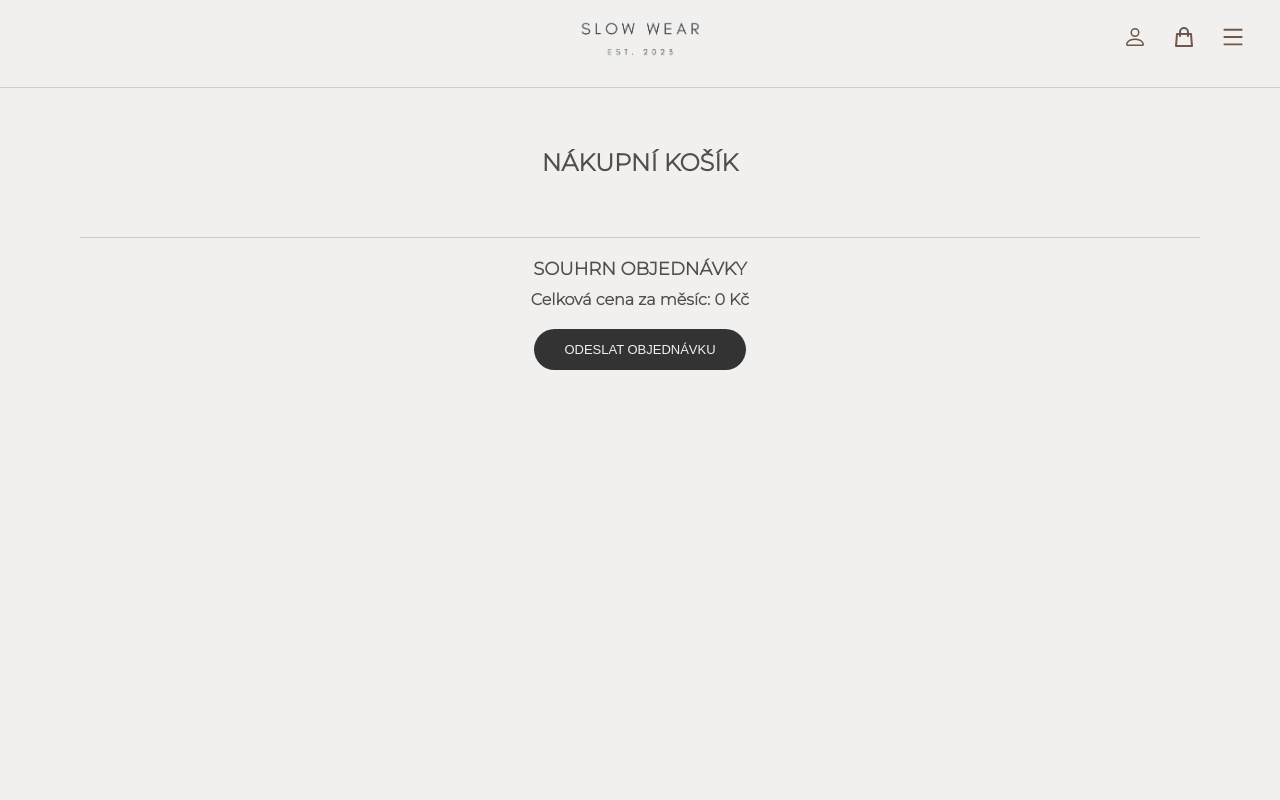
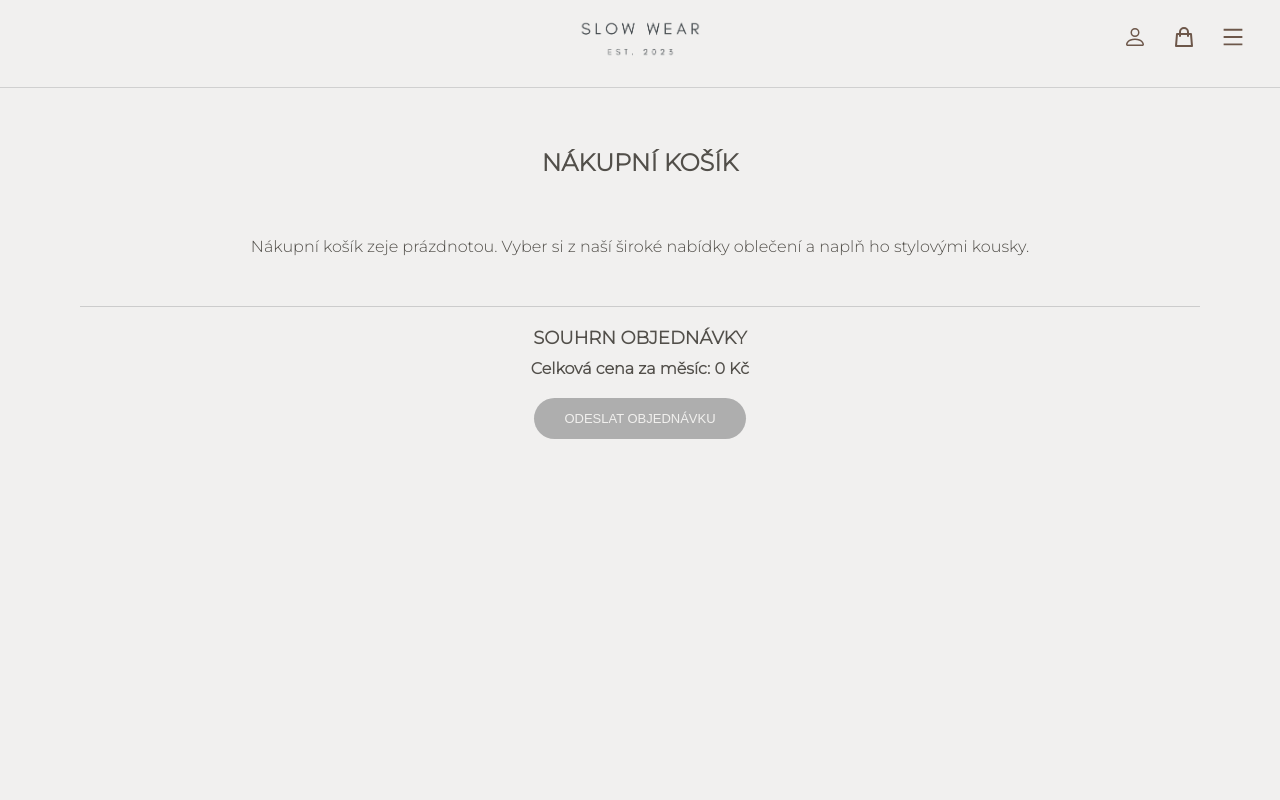
Before and after one commit to Kristyna-Novakova/slow-wear, a React app: page /kosik in a window 1280 px wide. Shown: the top 800 px of the page. Built offline with nearby package versions, Linux system fonts and the light colour scheme; a web font is replaced by a local one.

Commit message:
empty cart treatment

```diff
--- a/src/components/Button/Button.jsx
+++ b/src/components/Button/Button.jsx
@@ -2,13 +2,29 @@ import React from 'react';
 import './style.css';
 import { motion } from 'framer-motion';
 
-export const Button = ({ text, onClick }) => {
+export const Button = ({ text, onClick, disabled }) => {
+  const buttonVariants = {
+    enabled: {
+      scale: 1,
+      transition: {
+        duration: 0.2,
+      },
+    },
+    disabled: {
+      scale: 1,
+    },
+  };
+
   return (
     <motion.button
-      whileHover={{ scale: 1.05 }}
-      whileTap={{ scale: 0.95 }}
       className="button"
       onClick={onClick}
+      disabled={disabled}
+      variants={buttonVariants}
+      initial={disabled ? 'disabled' : 'enabled'}
+      animate="enabled"
+      whileHover={!disabled ? { scale: 1.05 } : {}}
+      whileTap={!disabled ? { scale: 0.95 } : {}}
     >
       {text}
     </motion.button>
--- a/src/components/Button/style.css
+++ b/src/components/Button/style.css
@@ -15,3 +15,8 @@
 .button:hover {
   background-color: #555;
 }
+
+.button:disabled {
+  background-color: #aeaeae;
+  cursor: not-allowed
+}
--- a/src/components/Footer/Footer.jsx
+++ b/src/components/Footer/Footer.jsx
@@ -18,7 +18,7 @@ export const Footer = () => {
             <Link to="/o-nas">O nás</Link>
           </li>
           <li>
-            <Link to="/muj-ucet">Registrace</Link>
+            <Link to="/muj-ucet">Přihlášení</Link>
           </li>
           <div className="social-media">
             <a href="https://www.instagram.com/kristynan/" target="_blank">
--- a/src/pages/ShoppingCart/ShoppingCart.jsx
+++ b/src/pages/ShoppingCart/ShoppingCart.jsx
@@ -12,6 +12,7 @@ import { insertOrders } from '../../lib/db';
 
 export const ShoppingCart = () => {
   const { cartItems, removeFromCart, clearShoppingCart } = useShoppingCart();
+
   const catalogue = useCatalogue();
   const navigate = useNavigate();
 
@@ -33,13 +34,21 @@ export const ShoppingCart = () => {
     <section className="section">
       <div className="cart-section">
         <h2 className="cart-title">Nákupní košík</h2>
+        <p className="empty-cart">
+          Nákupní košík zeje prázdnotou. Vyber si z naší široké nabídky oblečení
+          a naplň ho stylovými kousky.{' '}
+        </p>
 
+        {cartItems && (
           <ul className="cart-items">
             {cartItems.map((item) => {
               const product = findProduct(item, catalogue);
 
               return (
-              <li className="cart-item" key={item.productId + '_' + item.size}>
+                <li
+                  className="cart-item"
+                  key={item.productId + '_' + item.size}
+                >
                   <Link to={`/kategorie/${item.categoryId}/${item.productId}`}>
                     <div className="item-image">
                       <img
@@ -49,7 +58,9 @@ export const ShoppingCart = () => {
                     </div>
                   </Link>
                   <div className="item-details">
-                  <Link to={`/kategorie/${item.categoryId}/${item.productId}`}>
+                    <Link
+                      to={`/kategorie/${item.categoryId}/${item.productId}`}
+                    >
                       <h3 className="item-name">{product.name}</h3>
                     </Link>
                     <p className="item-size">Velikost: {item.size}</p>
@@ -72,6 +83,7 @@ export const ShoppingCart = () => {
               );
             })}
           </ul>
+        )}
 
         <div className="cart-summary">
           <h3 className="summary-title">Souhrn objednávky</h3>
@@ -81,7 +93,11 @@ export const ShoppingCart = () => {
         </div>
 
         <div className="cart-actions">
-          <Button text="Odeslat objednávku" onClick={handleSetOrder} />
+          <Button
+            text="Odeslat objednávku"
+            onClick={handleSetOrder}
+            disabled={cartItems.length === 0}
+          />
         </div>
       </div>
     </section>
--- a/src/pages/ShoppingCart/style.css
+++ b/src/pages/ShoppingCart/style.css
@@ -1,6 +1,11 @@
 .cart-section {
   margin: 0 auto;
   max-width: 140vh;
+}
+
+.empty-cart {
+  text-align: center;
+  margin-bottom: 50px;
 }
 
 .cart-title {
```
Lines whose indentation alone changed are shown as unchanged.
